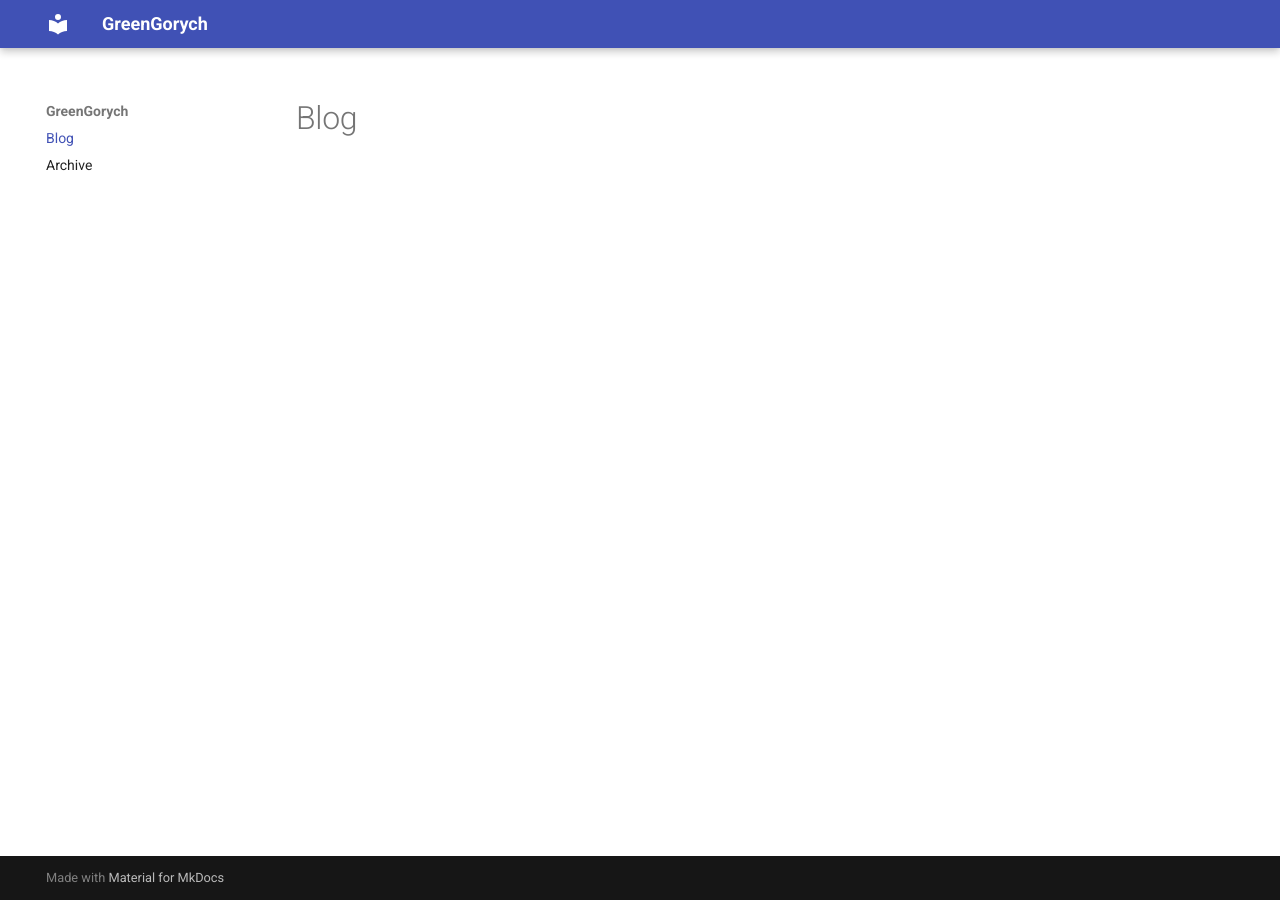
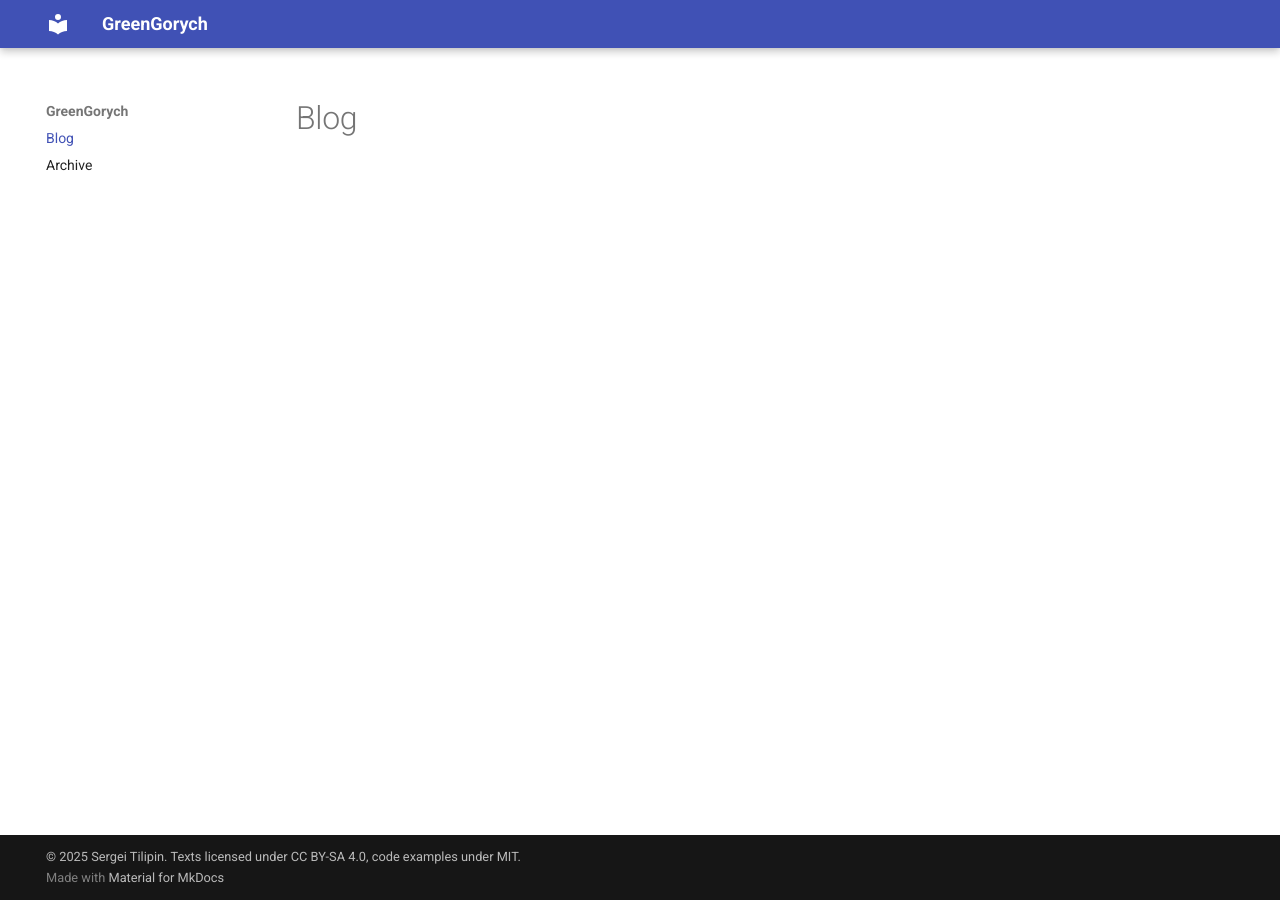
Before and after one commit to greengorych/greengorych.io, an MkDocs documentation site: the page built from docs/index.md, in a window 1280 px wide. Built offline with MkDocs 1.6.1 and Material for MkDocs 9.7.7, drawn with Linux system fonts in a browser that asks for light colours.

Commit message:
docs: add copyright notice to footer

```diff
--- a/mkdocs.yml
+++ b/mkdocs.yml
@@ -3,6 +3,9 @@ site_name: GreenGorych
 
 # Site URL
 site_url: https://greengorych.io
+
+# Copyright setting
+copyright: © 2025 Sergei Tilipin. Texts licensed under <a href="https://creativecommons.org/licenses/by-sa/4.0/" target="_blank">CC BY-SA 4.0</a>, code examples under <a href="https://opensource.org/licenses/MIT" target="_blank">MIT</a>.
 
 # Theme settings
 theme:
```
